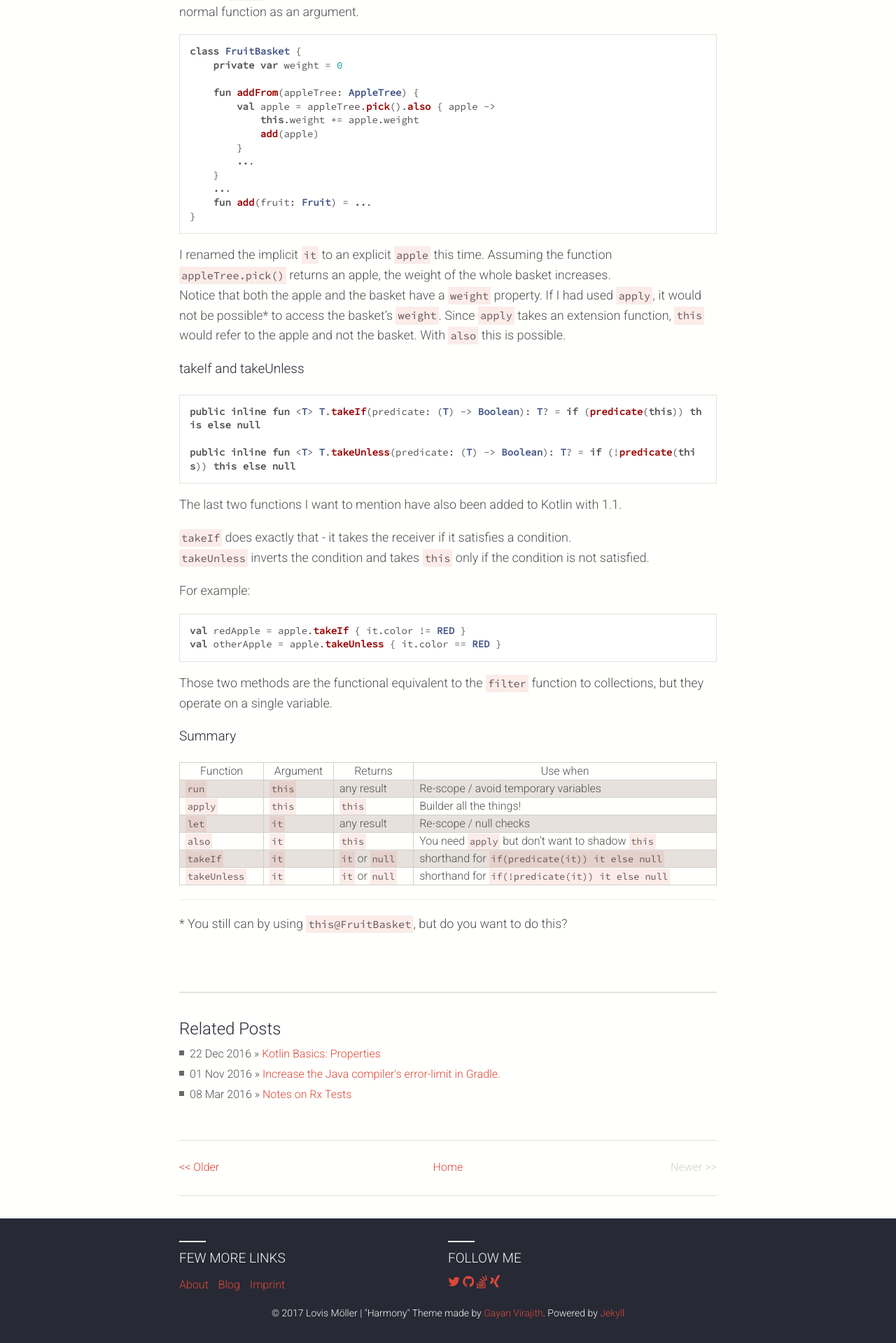
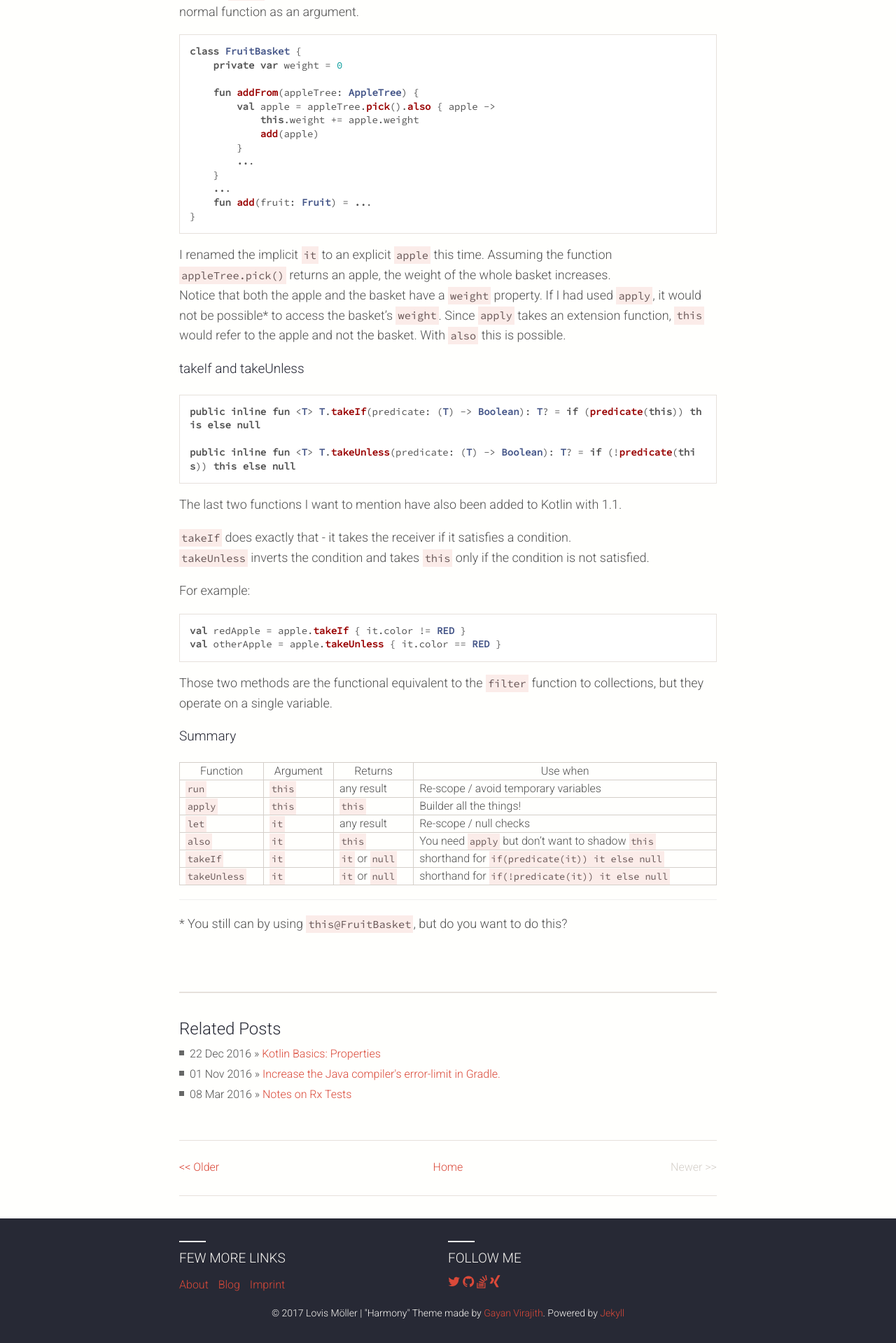
Before and after one commit to lmller/lmller.github.io, a Jekyll site: the page built from _posts/2017-10-03-kotlin_standard.md, in a window 1280 px wide. Shown: the part 3983-5902 px from the top of the page at 70% size. Built offline with Jekyll 4.4.1, drawn with Linux system fonts in a browser that asks for light colours; nearby versions of some CDN libraries; comment, search, counter and statistics services are not loaded.

Commit message:
remove zebra stripes from tables

```diff
--- a/assets/css/main.scss
+++ b/assets/css/main.scss
@@ -747,10 +747,6 @@ th {
   padding: .25em .5em;
   border: 1px solid $base-04;
 }
-tbody tr:nth-child(odd) td,
-tbody tr:nth-child(odd) th {
-  background-color: $base-05;
-}
 .btn-group a {
   font-size: 14pt;
 }
```
